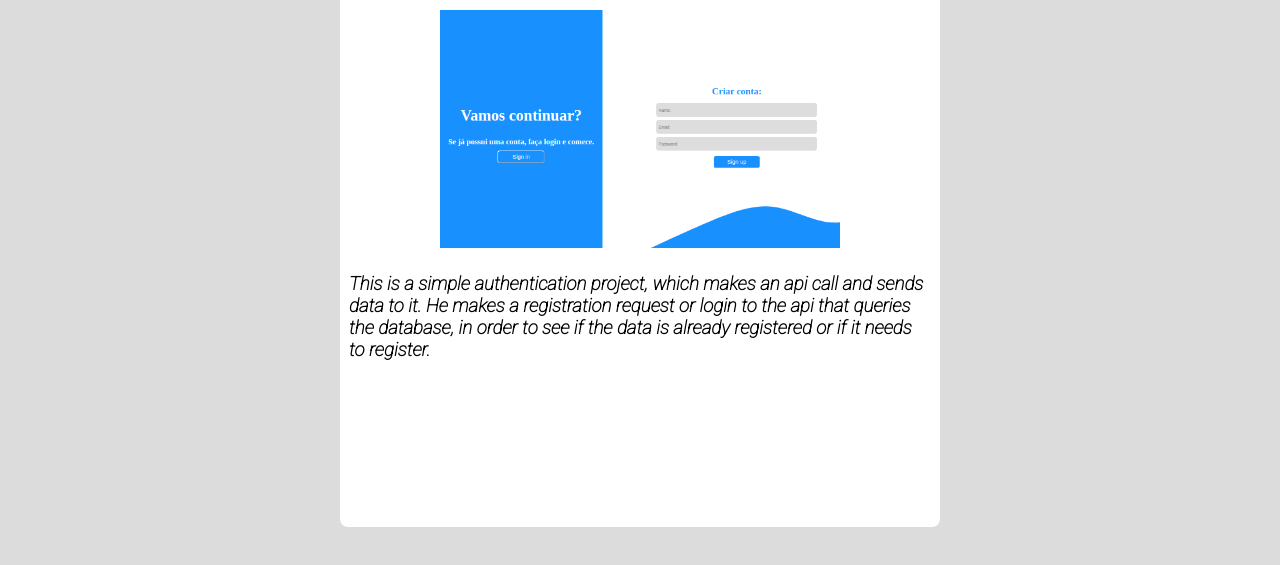
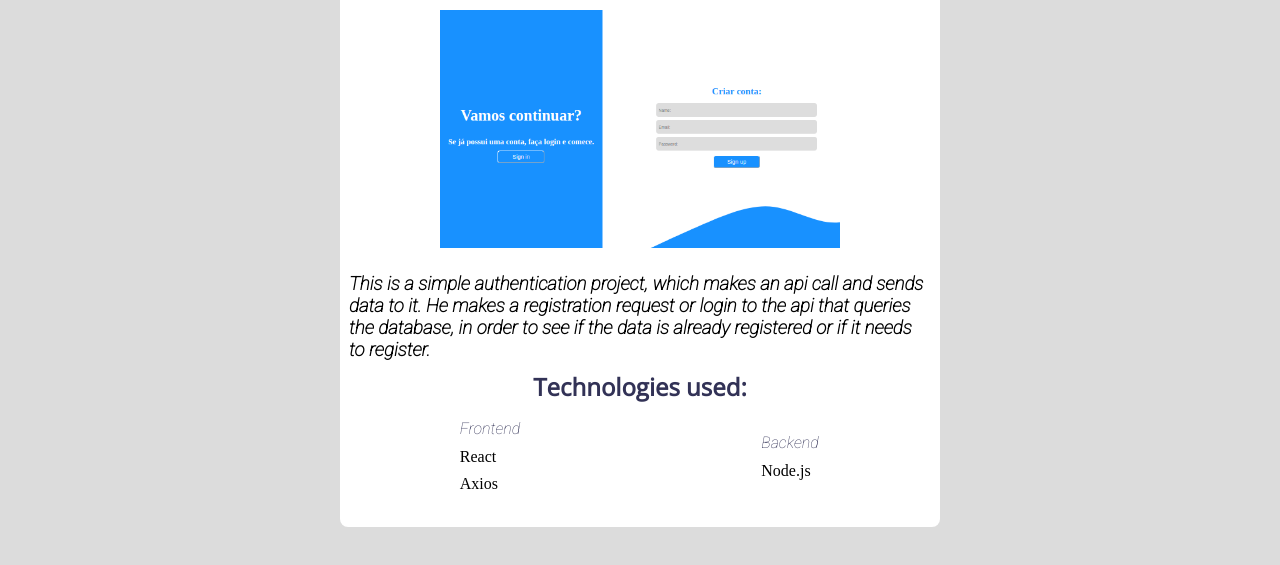
Before and after one commit to Rfontt/Rfontt.github.io, a plain HTML site: page src/pages/Projects/authentication.html in a window 1280 px wide. Shown: the part 173-738 px from the top of the page. Drawn offline with nearby package versions, Linux system fonts and the light colour scheme.

Commit message:
Criação completa da página do projeto authentication

```diff
--- a/src/pages/Projects/authentication.html
+++ b/src/pages/Projects/authentication.html
@@ -41,6 +41,24 @@
               This is a simple authentication project, which makes an api call and sends data to it.
               He makes a registration request or login to the api that queries the database, in order to see if the data is already registered or if it needs to register.
             </h3>
+
+            <h2> Technologies used: </h2>
+            <div class="technologies">
+              <section>
+                <span> Frontend </span>
+                <ul>
+                  <li>React</li>
+                  <li>Axios</li>
+                </ul>
+              </section>
+
+              <section>
+                <span> Backend </span>
+                <ul>
+                  <li>Node.js</li>
+                </ul>
+              </section>
+            </div>
           </main>
         </div>
       </div>
--- a/src/styles/components.css
+++ b/src/styles/components.css
@@ -83,6 +83,29 @@ body {
 	padding: 9px;
 }
 
+.main main h2 {
+	text-align: center;
+	font-family: 'Open Sans', sans-serif;
+	color: #323256;
+}
+
+.main main .technologies {
+	margin-top: 1rem;
+	display: grid;
+	grid-template-columns: repeat(2, 1fr);
+	place-items: center;
+}
+
+.main main .technologies section span {
+	font-family: 'Roboto', sans-serif;
+	color: #323256;
+}
+
+.main main .technologies section ul li {
+	margin-top: 0.6rem;
+}
+
+
 @media screen and (max-width: 700px) {
 	.grid {
     display: flex;
@@ -92,10 +115,10 @@ body {
 
 	.main main {
 		width: 380px;
-		height: 500px;
+		height: 600px;
 	}
 
 	.main main .images img {
-		width: 200px;
+		width: 300px;
 	}
 }
```
